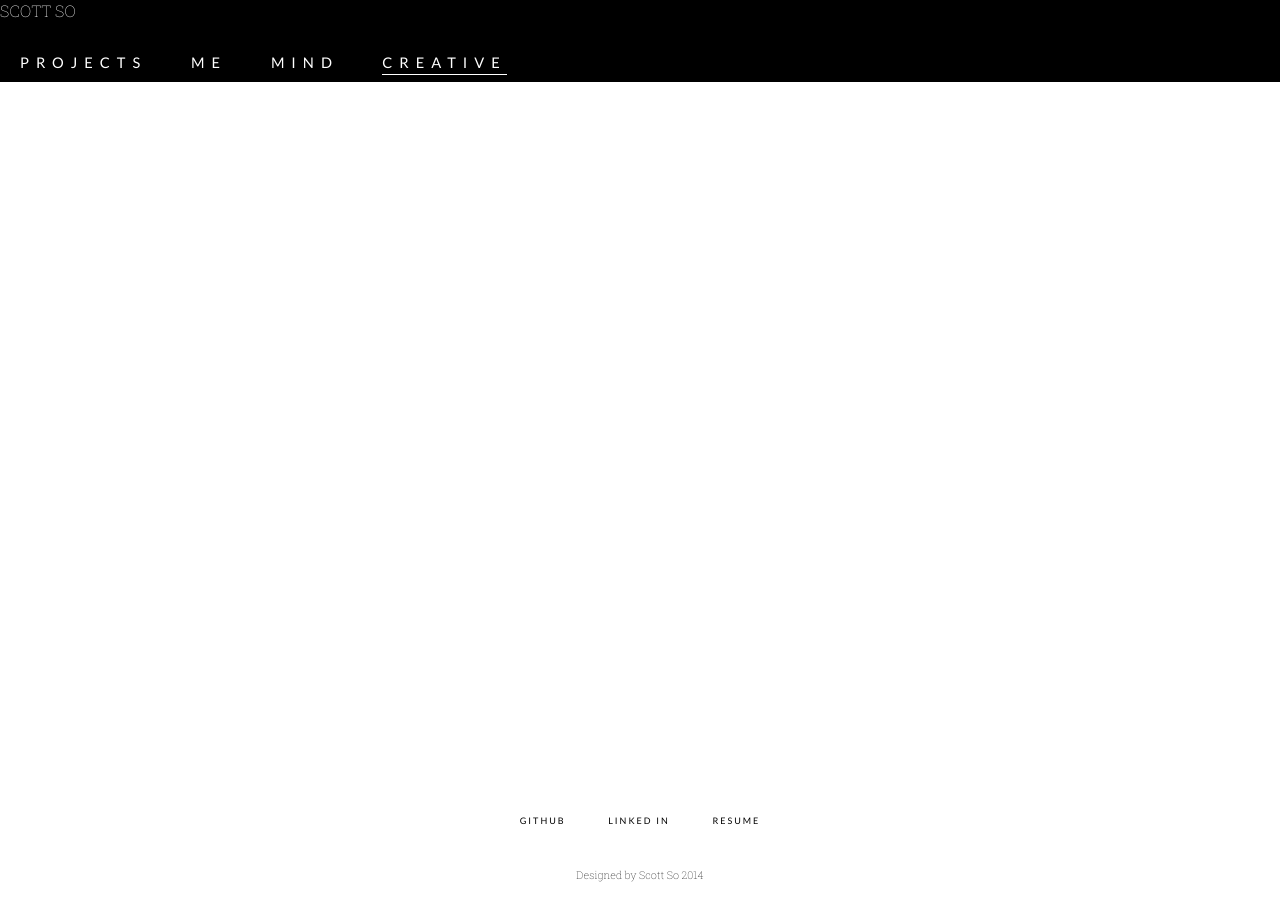
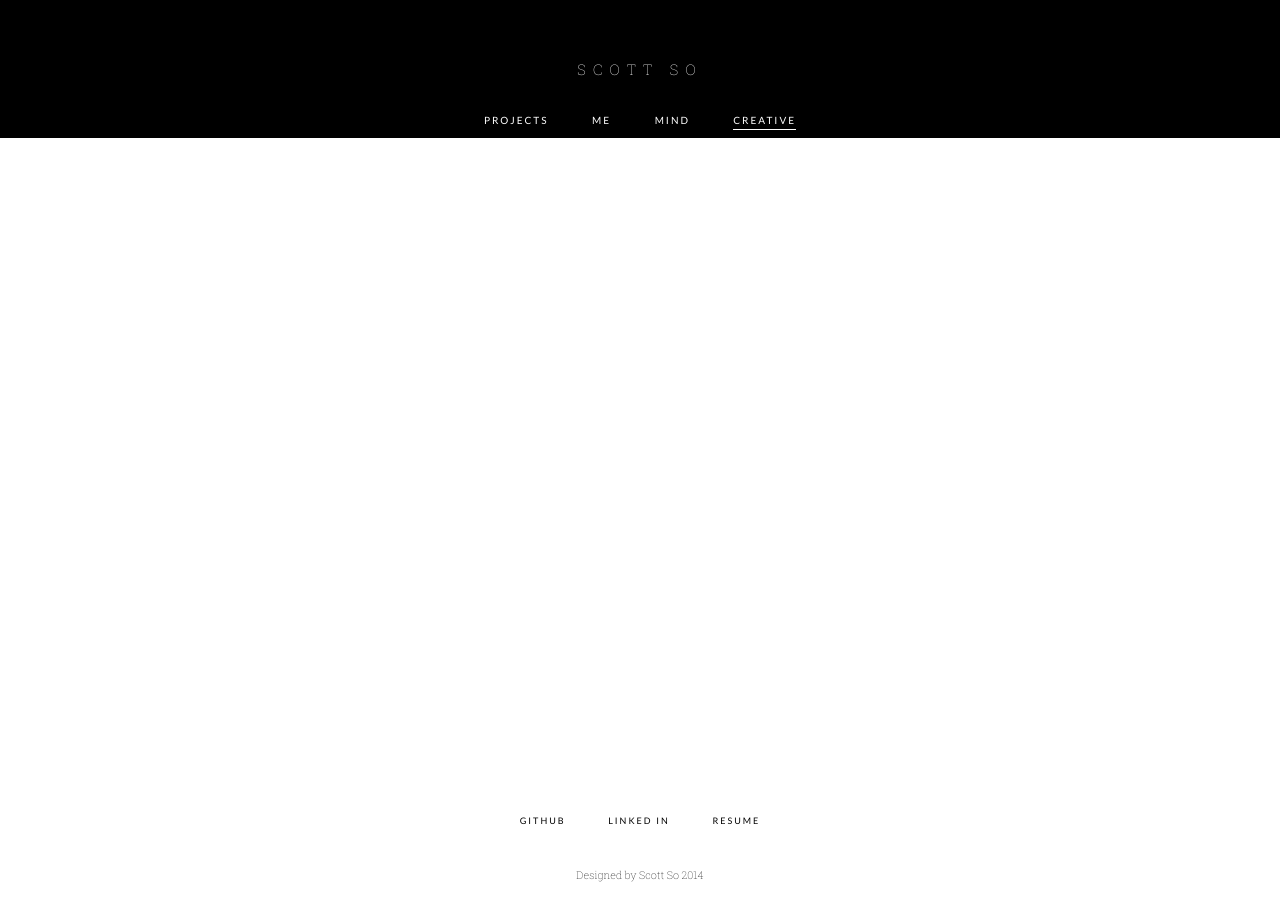
Before and after one commit to scotthso-zz/scotthso.github.io, a Jekyll site: the page built from creative.html, in a window 1280 px wide. Built offline with Jekyll 4.4.1, drawn with Linux system fonts in a browser that asks for light colours; nearby versions of some CDN libraries; Markdown is read by kramdown in place of the engine named in the settings.

Commit message:
minor fixes

```diff
--- a/css/style.css
+++ b/css/style.css
@@ -3,7 +3,6 @@
 
 html, body, body, span, object, iframe, h1, h2, h3, h4, h5, h6, p, blockquote, pre, abbr, address, cite, code, del, dfn, em, img, ins, kbd, q, samp, small, strong, sub, sup, var, b, i, dl, dt, dd, ol, fieldset, form, label, legend, table, caption, tbody, tfoot, thead, tr, th, td, article, aside, figure, footer, header, hgroup, menu, nav, section, time, mark, audio, video {
     margin: 0;
-
     border: 0;
     outline: 0;
     font-size: 100%;
@@ -43,12 +42,11 @@
 #header li {
     display: inline;
     padding: 20px;
-
    font-size: 10pt;
 }
 
 #header a {
- text-decoration: none;
+    text-decoration: none;
     color: #fff;
     font-size: 10px;
     font-family: 'Lato', sans-serif;
@@ -73,8 +71,7 @@
     color:#fff;
 }
 
-#name a {
-
+#name {
 padding-top: 60px;
 text-align: center;
 font-size: 11pt;
```
